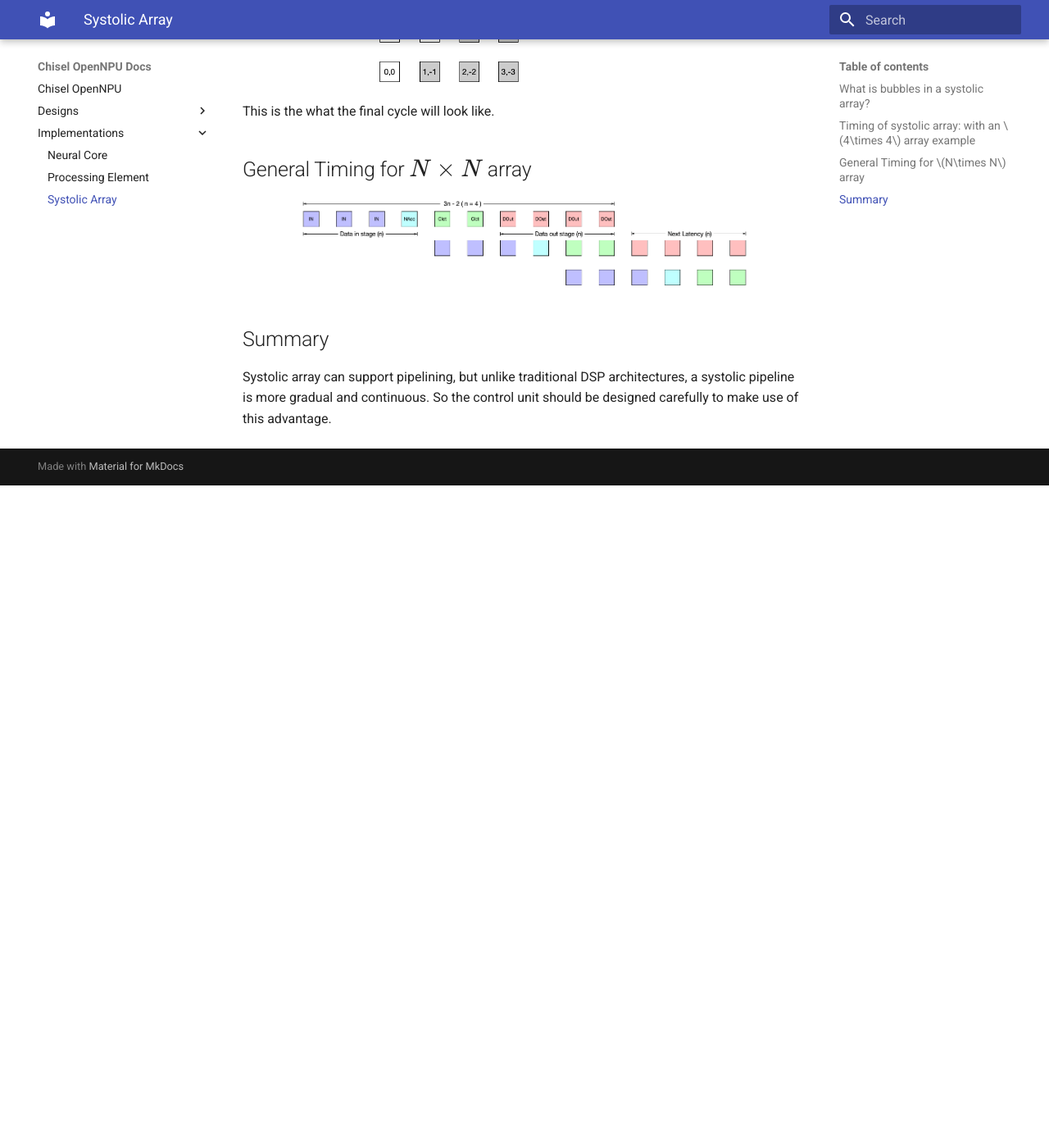
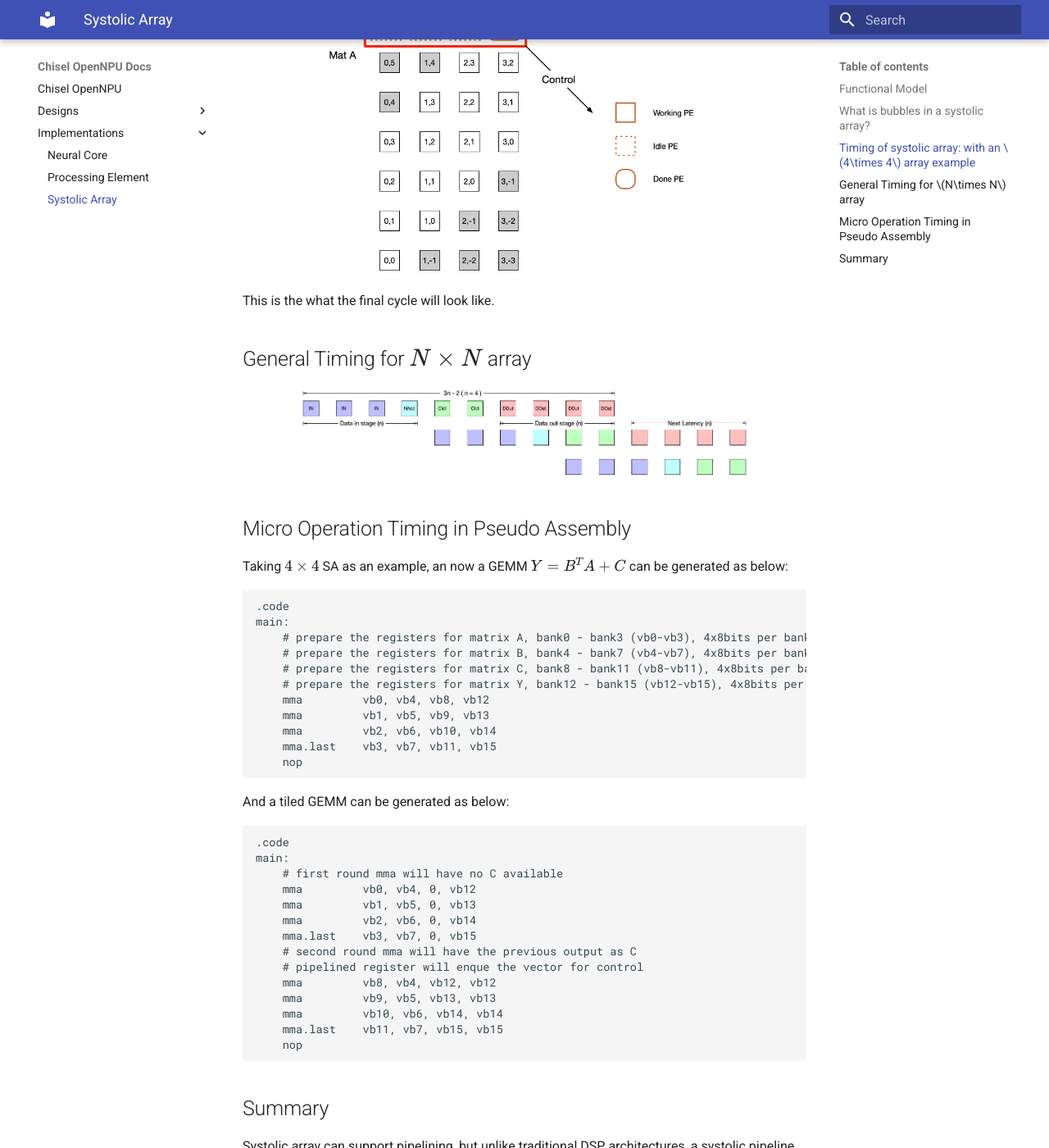
Before and after one commit to mpskex/chisel-npu, an MkDocs documentation site: the page built from docs/implementations/SystolicArray.md, in a window 1280 px wide and 1400 px high, scrolled down 3191 px. Shown: the whole window at 82% size. Built offline with MkDocs 1.6.1 and Material for MkDocs 9.7.7, drawn with Linux system fonts in a browser that asks for light colours; before the commit the page ends 3783 px from its top, so only the background shows below that; some of the changed text lies outside the part shown.

Commit message:
update function model and docs

````diff
--- a/docs/implementations/SystolicArray.md
+++ b/docs/implementations/SystolicArray.md
@@ -5,6 +5,10 @@
 Systolic arrays are often the fundamental execution unit in modern NPU implementations. They are efficient in matrix multiplication, which is widely adopted in neural networks. However, it is not flexible to execute high performance vector or scalar operations. In general, a systolic array will have latency of $3N-2$ (from the first element of input matrices to the final element of the output matrix). To maximize the gain from a systolic array architecture, most implementation will have around $64\times 64$ grid of [PEs](ProcessingElement.md). Larger size of the grid will suffer more from the memory wall. Hence hardware engineers need to battle with this multi-constrained problem and try to find a sweet point for the design.
 
 Improving IPC(Instruction per Cycle) of systolic arrays is quite straight forward. We will handle the pre-fetch and pipeline the stages for sure. We also need to design an appropriate control for the systolic array to make it exeuting instructions without bubbles in the array.
+
+## Functional Model
+
+$$Y=\text{Clip}_{[-2^{\text{accum\_nbits}}, 2^{\text{accum\_nbits}}]}\Big(\text{Clip}_{[-2^{\text{accum\_nbits}}, 2^{\text{accum\_nbits}}]}(B^TA)+C\Big)$$
 
 ## What is bubbles in a systolic array?
 
@@ -54,6 +58,42 @@
 <img src="../../images/sa_ticks_seq.png" width=80%/>
 </div>
 
+## Micro Operation Timing in Pseudo Assembly
+
+Taking $4\times 4$ SA as an example, an now a GEMM $Y=B^TA+C$ can be generated as below:
+
+```assembly
+.code
+main:
+    # prepare the registers for matrix A, bank0 - bank3 (vb0-vb3), 4x8bits per bank
+    # prepare the registers for matrix B, bank4 - bank7 (vb4-vb7), 4x8bits per bank
+    # prepare the registers for matrix C, bank8 - bank11 (vb8-vb11), 4x8bits per bank
+    # prepare the registers for matrix Y, bank12 - bank15 (vb12-vb15), 4x8bits per bank
+    mma         vb0, vb4, vb8, vb12
+    mma         vb1, vb5, vb9, vb13
+    mma         vb2, vb6, vb10, vb14
+    mma.last    vb3, vb7, vb11, vb15
+    nop
+```
+
+And a tiled GEMM can be generated as below:
+```assembly
+.code
+main:
+    # first round mma will have no C available
+    mma         vb0, vb4, 0, vb12
+    mma         vb1, vb5, 0, vb13
+    mma         vb2, vb6, 0, vb14
+    mma.last    vb3, vb7, 0, vb15
+    # second round mma will have the previous output as C
+    # pipelined register will enque the vector for control
+    mma         vb8, vb4, vb12, vb12
+    mma         vb9, vb5, vb13, vb13
+    mma         vb10, vb6, vb14, vb14
+    mma.last    vb11, vb7, vb15, vb15
+    nop
+```
+
 ## Summary
 
 Systolic array can support pipelining, but unlike traditional DSP architectures, a systolic pipeline is more gradual and continuous. So the control unit should be designed carefully to make use of this advantage.
````
Also changed, not shown: 6 other files.
